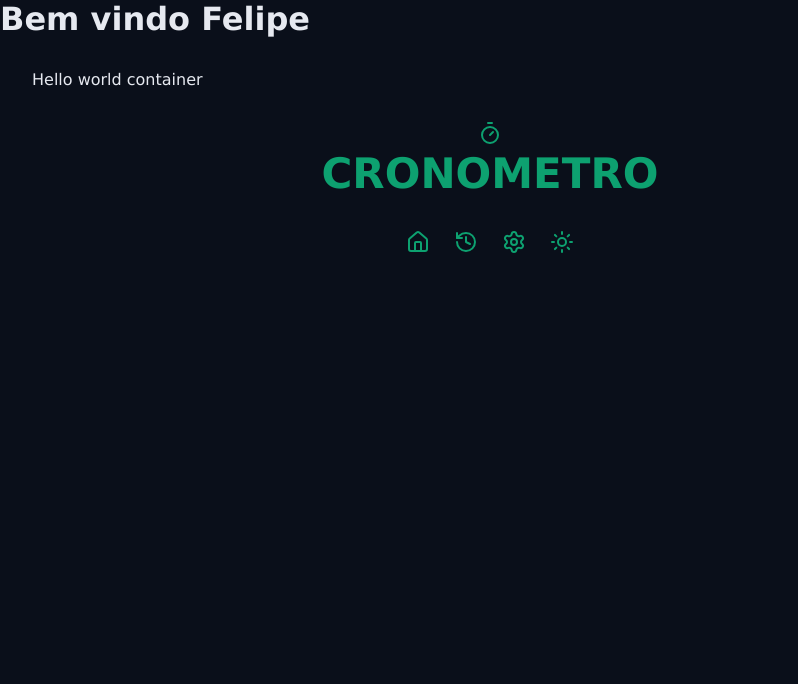
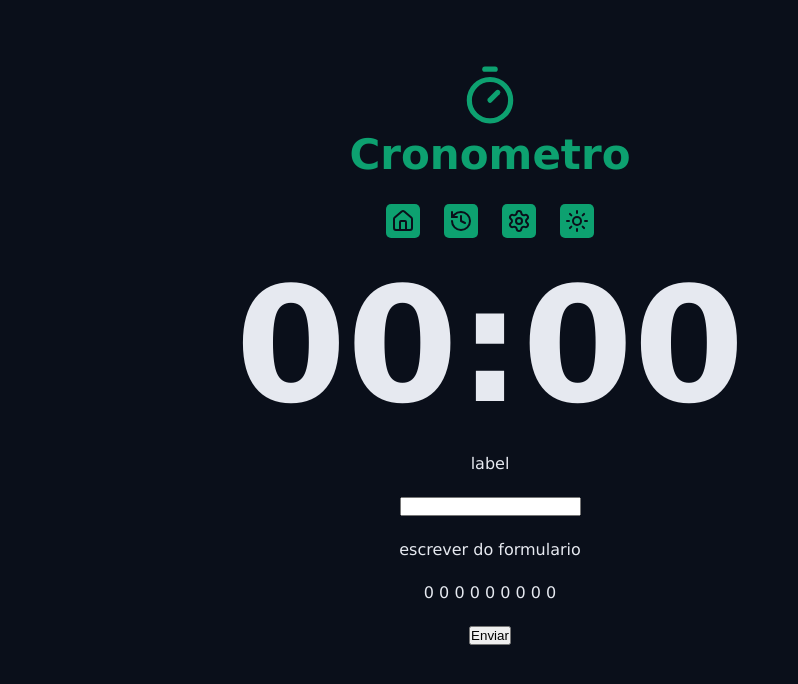
Before and after one commit to felipesalvador-dev/cronometro_pomodoro, a React (Vite) app: page / in a window 1280 px wide. Shown: the top 684 px of the page, without its empty margins (0-798 px from the left). Built offline with nearby package versions, Linux system fonts and the light colour scheme.

Commit message:
new commit

```diff
--- a/src/App.tsx
+++ b/src/App.tsx
@@ -3,17 +3,36 @@ import "./styles/theme.css"
 import { Container } from "./components/Container"
 import { Logo } from "./components/Logo"
 import { Menu } from "./components/Menu"
+import { Count } from "./components/CountDown"
+import { DefaultInput } from "./components/DefaultInput"
 
 function App() {
 
 
   return (
     <>
-      <h1>Bem vindo Felipe</h1>
       <Container>
-        Hello world container
         <Logo />
         <Menu/>
+      </Container>
+      <Container>
+        <Count/>
+      </Container>
+      <Container>
+        <form className="form" action="">
+        <div className="formRow">
+          <DefaultInput labelText= 'label' id="meuInput" type="text"/>
+        </div>
+        <div className="formRow">
+          <p>escrever do formulario</p>
+        </div>
+        <div className="formRow">
+          <p>0 0 0 0 0 0 0 0 0 </p>
+        </div>
+        <div className="formRow">
+          <button>Enviar</button>
+        </div>
+        </form>
       </Container>
     </>
   )
--- /dev/null
+++ b/src/components/CountDown/index.tsx
@@ -0,0 +1,12 @@
+import styles from "./style.module.css"
+
+export function Count() {
+    return (
+        <>
+            <div className={styles.container}>
+                00:00
+            </div>
+
+        </>
+    )
+}
--- /dev/null
+++ b/src/components/CountDown/style.module.css
@@ -0,0 +1,6 @@
+.container{
+    font-size: clamp(8rem, 30vw, 16rem);
+    font-weight: bold;
+    text-align: center;
+    line-height: 15.2rem;
+}
--- /dev/null
+++ b/src/components/DefaultInput/index.tsx
@@ -0,0 +1,19 @@
+import style from "./style.module.css"
+type DefaultInputProps = {
+    id: string;
+    labelText: string;
+}&React.ComponentProps<'input'>
+
+export function DefaultInput({
+    id,
+    type,
+    labelText,
+    ...rest
+}:DefaultInputProps){
+    return(
+        <>
+            <label htmlFor={id}>{labelText}</label>
+            <input id= {id} type={type} {...rest} />
+        </>
+    )
+}
--- a/src/components/Logo/index.tsx
+++ b/src/components/Logo/index.tsx
@@ -6,7 +6,7 @@ export function Logo(){
 
         <div className= {styles.logo}>
             <a className = {styles.logoLink} href="#"><Timer/>
-            <span>CRONOMETRO</span>
+            <span>Cronometro</span>
             </a>
 
         </div>
--- a/src/components/Logo/style.module.css
+++ b/src/components/Logo/style.module.css
@@ -20,7 +20,7 @@
 .logoLink:hover{
     filter: brightness(80%);
 }
-.logoLink_svg{
-    width: 6.4rem;
-    height: 6.4rem;
+.logoLink svg{
+    width: 6.2rem;
+    height: 6.2rem;
 }
--- a/src/components/Menu/style.module.css
+++ b/src/components/Menu/style.module.css
@@ -3,18 +3,21 @@
     align-items: center;
     justify-content: center;
     gap: 2.4rem;
-    padding-top: 3.2rem;
+    padding-top: 2.5rem;
 }
 .menuLink{
     display: flex;
     flex-direction: column;
+    background-color: var(--primary);
+    border-radius: 15%;
     align-items: center;
     font-weight: bold;
     gap: 0.4rem;
+    padding: 5px 5px;
     font-size: 4.2rem;
     text-decoration: none;
-    color:var(--primary);
-    transition: all 0.1 ease-in-out;
+    color: var(--text-over-primary-light);
+    transition: all 0.2s ease-in-out;
 }
 
 
--- a/src/styles/global.css
+++ b/src/styles/global.css
@@ -16,3 +16,19 @@ body{
     background-color: var(--gray-900);
     color: var(--text-default);
 }
+
+.form{
+    display: flex;
+    align-items: center;
+    justify-content: center;
+    flex-direction: column;
+    gap: 2.4rem;
+}
+
+.formRow{
+    display: flex;
+    justify-content: center;
+    align-items: center;
+    flex-direction: column;
+    gap: 2.4rem;
+}
```
Also changed, not shown: src/components/DefaultInput/style.module.css (added).
